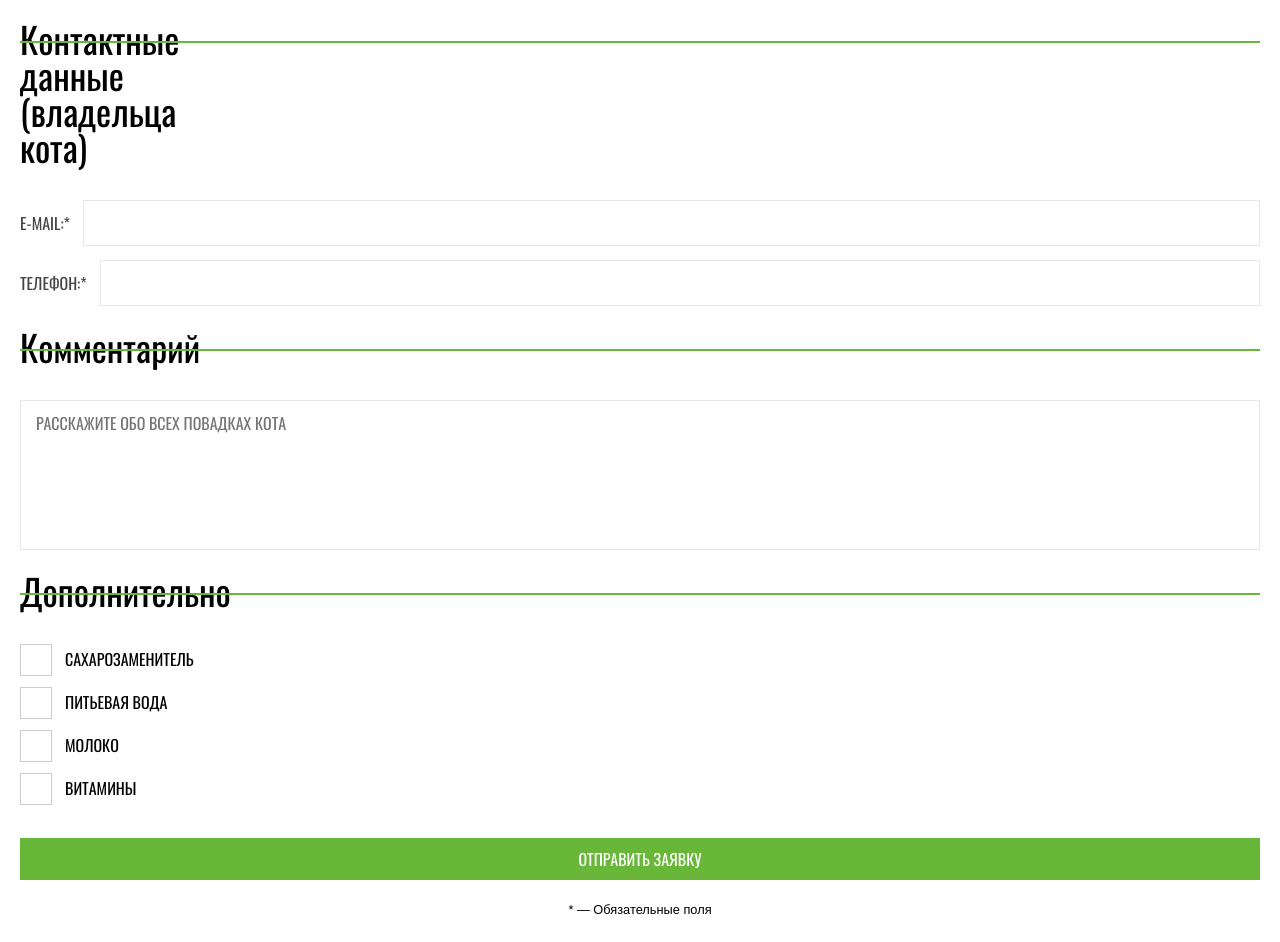
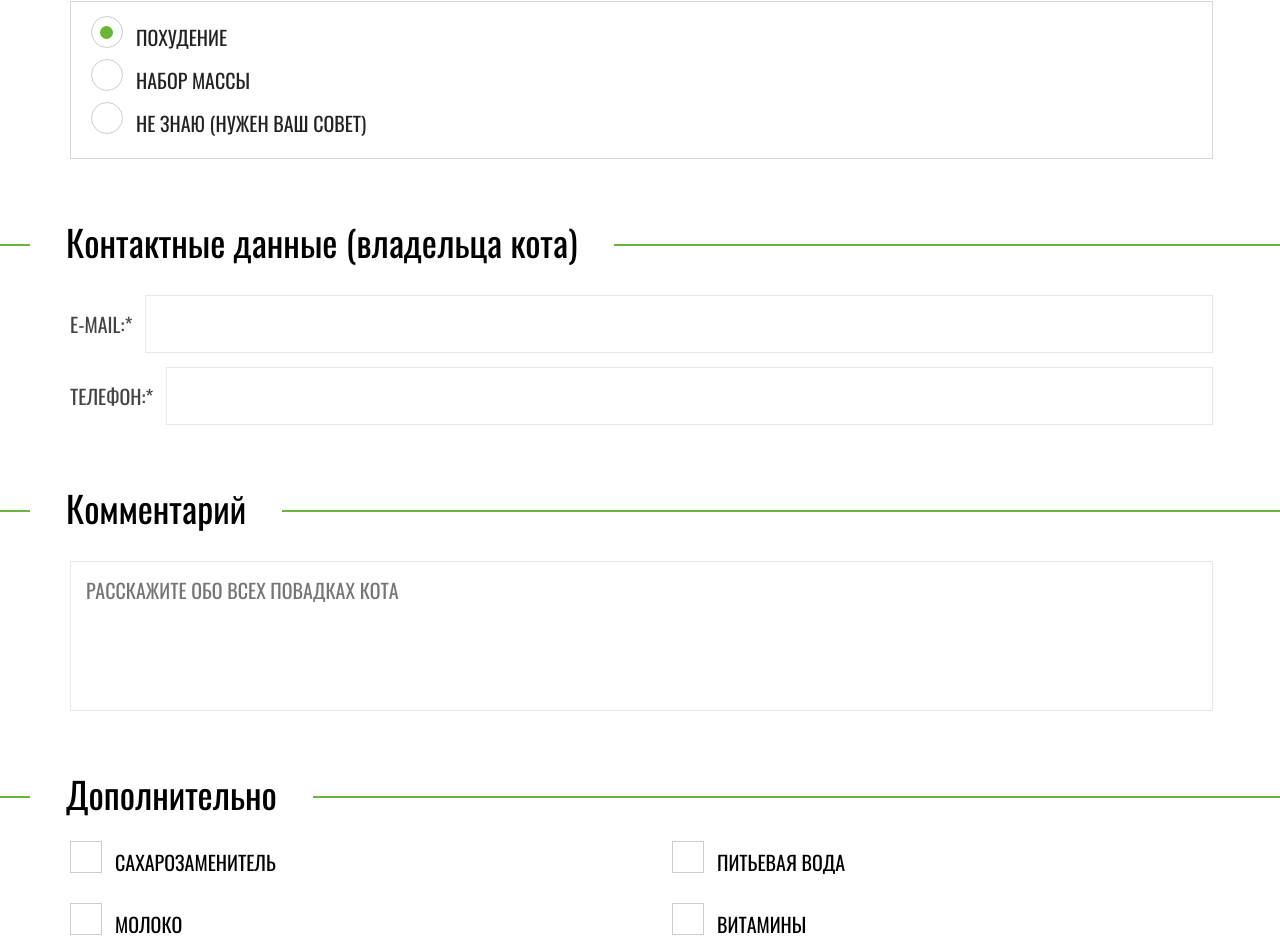
Before and after one commit to koshikishi/1034233-cat-energy-23, a website: page source/form.html in a window 1280 px wide. Shown: the part 655-1597 px from the top of the page. Drawn offline with nearby package versions, Linux system fonts and the light colour scheme; files that its build step writes are made by us from their sources.

Commit message:
Сделал адаптивную сетку для формы подбора программы

```diff
--- a/source/form.html
+++ b/source/form.html
@@ -39,7 +39,7 @@
         <form class="form__main" action="https://echo.htmlacademy.ru" method="post">
           <fieldset class="form__fieldset">
             <div class="form__inner">
-              <div class="form__fields">
+              <div class="form__fields form__fields--narrow">
                 <div class="form__field">
                   <label class="form__label" for="form_cat_name">Имя:*</label>
                   <input class="form__input" id="form_cat_name" type="text" name="cat_name" required>
@@ -71,8 +71,10 @@
           </fieldset>
           <fieldset class="form__fieldset">
             <div class="form__inner">
-              <legend class="form__subtitle subtitle">Контактные данные (владельца кота)</legend>
-              <div class="form__fields">
+              <legend class="form__subtitle subtitle">
+                <span>Контактные данные (владельца кота)</span>
+              </legend>
+              <div class="form__fields form__fields--cols">
                 <div class="form__field">
                   <label class="form__label" for="form_email">E-mail:*</label>
                   <input class="form__input" id="form_email" type="email" name="email" required>
@@ -86,7 +88,9 @@
           </fieldset>
           <fieldset class="form__fieldset">
             <div class="form__inner">
-              <legend class="form__subtitle subtitle">Комментарий</legend>
+              <legend class="form__subtitle subtitle">
+                <span>Комментарий</span>
+              </legend>
               <div class="form__fields">
                 <div class="form__field">
                   <textarea class="form__textarea" name="comment" placeholder="Расскажите обо всех повадках кота" aria-label="Расскажите обо всех повадках кота"></textarea>
@@ -96,7 +100,9 @@
           </fieldset>
           <fieldset class="form__fieldset">
             <div class="form__inner">
-              <legend class="form__subtitle subtitle">Дополнительно</legend>
+              <legend class="form__subtitle subtitle">
+                <span>Дополнительно</span>
+              </legend>
               <div class="form__options">
                 <div class="form__option">
                   <input class="form__checkbox" id="form_cat_sweetener" type="checkbox" name="cat_sweetener" checked>
@@ -116,7 +122,7 @@
                 </div>
               </div>
               <div class="form__bottom">
-                <button class="button" type="submit">Отправить заявку</button>
+                <button class="button button--medium" type="submit">Отправить заявку</button>
                 <small class="form__legend">* — Обязательные поля</small>
               </div>
             </div>
--- a/source/sass/blocks/form.scss
+++ b/source/sass/blocks/form.scss
@@ -2,11 +2,27 @@
   @include grid-container;
 
   margin-bottom: 30px;
+
+  @media (min-width: $deviceTablet) {
+    margin-bottom: 72px;
+
+    @media (max-width: $deviceDesktop - 1) {
+      grid-template-columns: 70px 1fr 67px;
+    }
+  }
+
+  @media (min-width: $deviceDesktop) {
+    margin-bottom: 82px;
+  }
 }
 
 .form__header {
   grid-column: 2 / -2;
   margin-bottom: 35px;
+
+  @media (min-width: $deviceTablet) {
+    margin-bottom: 65px;
+  }
 }
 
 .form__title {
@@ -14,9 +30,15 @@
 }
 
 .form__description {
-  font: 14px/18px "Oswald", "Arial", sans-serif;
+  font: 14px/18px $fontFamilyTitle;
   color: $colorBlack;
   text-transform: uppercase;
+
+  @media (min-width: $deviceTablet) {
+    width: 330px;
+    font-size: 20px;
+    line-height: 1.5;
+  }
 }
 
 .form__main {
@@ -32,15 +54,26 @@
   &:last-child {
     margin-bottom: 0;
   }
+
+  @media (min-width: $deviceTablet) {
+    margin-bottom: 65px;
+  }
 }
 
 .form__inner {
-  display: grid;
-  grid-template-columns: 20px 1fr 20px;
+  @include grid-container;
+
+  @media (min-width: $deviceTablet) {
+    grid-template-columns: 70px 1fr 67px;
+  }
+
+  @media (min-width: $deviceDesktop) {
+    grid-template-columns: 1fr 570px 80px 570px 1fr;
+  }
 }
 
 .form__subtitle {
-  grid-column: 2 / -2;
+  grid-column: 1 / -1;
   margin-bottom: 35px;
 }
 
@@ -48,6 +81,17 @@
   display: grid;
   grid-column: 2 / -2;
   gap: 14px;
+
+  @media (min-width: $deviceDesktop) {
+    &--narrow {
+      grid-column-end: initial;
+    }
+
+    &--cols {
+      grid-template-columns: repeat(2, 1fr);
+      gap: 20px 80px;
+    }
+  }
 }
 
 .form__field {
@@ -56,7 +100,7 @@
 }
 
 .form__label {
-  font: 16px/18px "Oswald", "Arial", sans-serif;
+  font: 16px/18px $fontFamilyTitle;
   text-transform: uppercase;
   cursor: pointer;
   user-select: none;
@@ -111,16 +155,26 @@
       height: 30px;
     }
   }
+
+  @media (min-width: $deviceTablet) {
+    font-size: 20px;
+    line-height: 1.5;
+  }
 }
 
 .form__input {
   flex-grow: 1;
   margin-left: 13px;
   padding: 13px 15px;
-  font: 16px/18px "Oswald", "Arial", sans-serif;
+  font: 16px/18px $fontFamilyTitle;
   color: inherit;
   text-transform: uppercase;
   border: 1px solid $colorBorderInput;
+
+  @media (min-width: $deviceTablet) {
+    font-size: 20px;
+    line-height: 1.5;
+  }
 }
 
 .form__group {
@@ -131,6 +185,17 @@
   padding: 20px;
   border: solid $colorLine;
   border-width: 1px 0;
+
+  @media (min-width: $deviceTablet) {
+    grid-column: 2 / -2;
+    margin-top: 72px;
+    border-width: 1px;
+  }
+
+  @media (min-width: $deviceDesktop) {
+    grid-column-start: initial;
+    margin-top: 0;
+  }
 }
 
 .form__option {
@@ -181,11 +246,16 @@
   box-sizing: border-box;
   height: 150px;
   padding: 13px 15px;
-  font: 16px/18px "Oswald", "Arial", sans-serif;
+  font: 16px/18px $fontFamilyTitle;
   color: inherit;
   text-transform: uppercase;
   border: 1px solid $colorBorderInput;
   resize: none;
+
+  @media (min-width: $deviceTablet) {
+    font-size: 20px;
+    line-height: 1.5;
+  }
 }
 
 .form__options {
@@ -193,15 +263,38 @@
   gap: 13px;
   grid-column: 2 / -2;
   margin-bottom: 35px;
+
+  @media (min-width: $deviceTablet) {
+    grid-template-columns: repeat(2, 1fr);
+    gap: 32px 61px;
+  }
+
+  @media (min-width: $deviceDesktop) {
+    grid-template-columns: repeat(4, 1fr);
+    column-gap: 80px;
+  }
 }
 
 .form__bottom {
   display: grid;
   grid-column: 2 / -2;
   gap: 20px;
+
+  @media (min-width: $deviceTablet) {
+    grid-template-columns: repeat(2, 1fr);
+    column-gap: 61px;
+  }
+
+  @media (min-width: $deviceDesktop) {
+    column-gap: 80px;
+  }
 }
 
 .form__legend {
   color: $colorBlack;
   text-align: center;
+
+  @media (min-width: $deviceTablet) {
+    text-align: left;
+  }
 }
```
